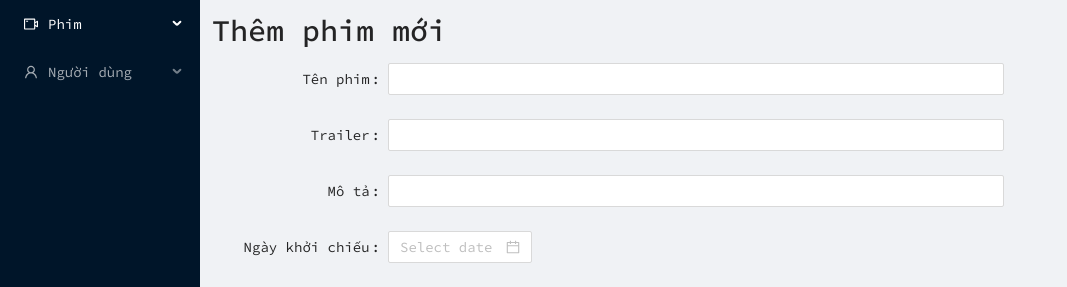
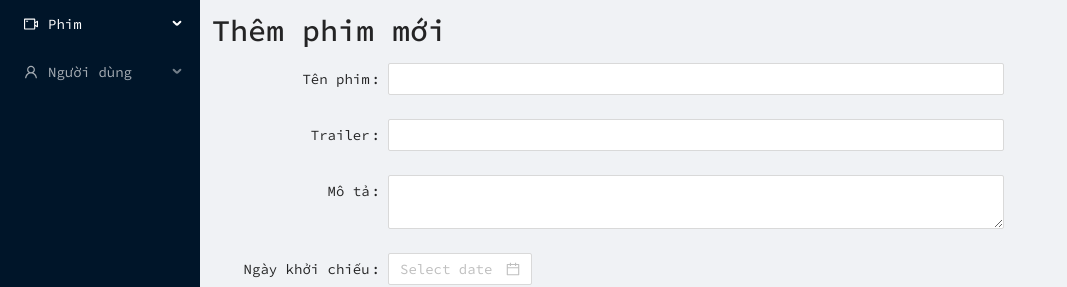
Before and after one commit to nhatnguyen7602/Cyberflix_Movie, a React (Create React App) app: page /admin/addfilm in a window 1280 px wide. Shown: the top 287 px of the page, without its empty margins (0-1067 px from the left). Built offline with nearby package versions, Linux system fonts and the light colour scheme.

Commit message:
update addfilm moTa

```diff
--- a/src/Pages/PagesAdmin/FilmAd/AddFilm/AddFilm.jsx
+++ b/src/Pages/PagesAdmin/FilmAd/AddFilm/AddFilm.jsx
@@ -5,6 +5,8 @@ import React, { useState } from "react";
 import { useDispatch } from "react-redux";
 import { useNavigate } from "react-router-dom";
 import { addMovieAction } from "../../../../Redux/actions/actionAdmin";
+
+const { TextArea } = Input;
 
 const AddFilm = () => {
   const [imgSrc, setImgSrc] = useState(null);
@@ -107,7 +109,7 @@ const AddFilm = () => {
       </Form.Item>
 
       <Form.Item label="Mô tả">
-        <Input name="moTa" onChange={formik.handleChange} />
+        <TextArea rows={2} name="moTa" onChange={formik.handleChange} />
       </Form.Item>
 
       <Form.Item label="Ngày khởi chiếu">
```
